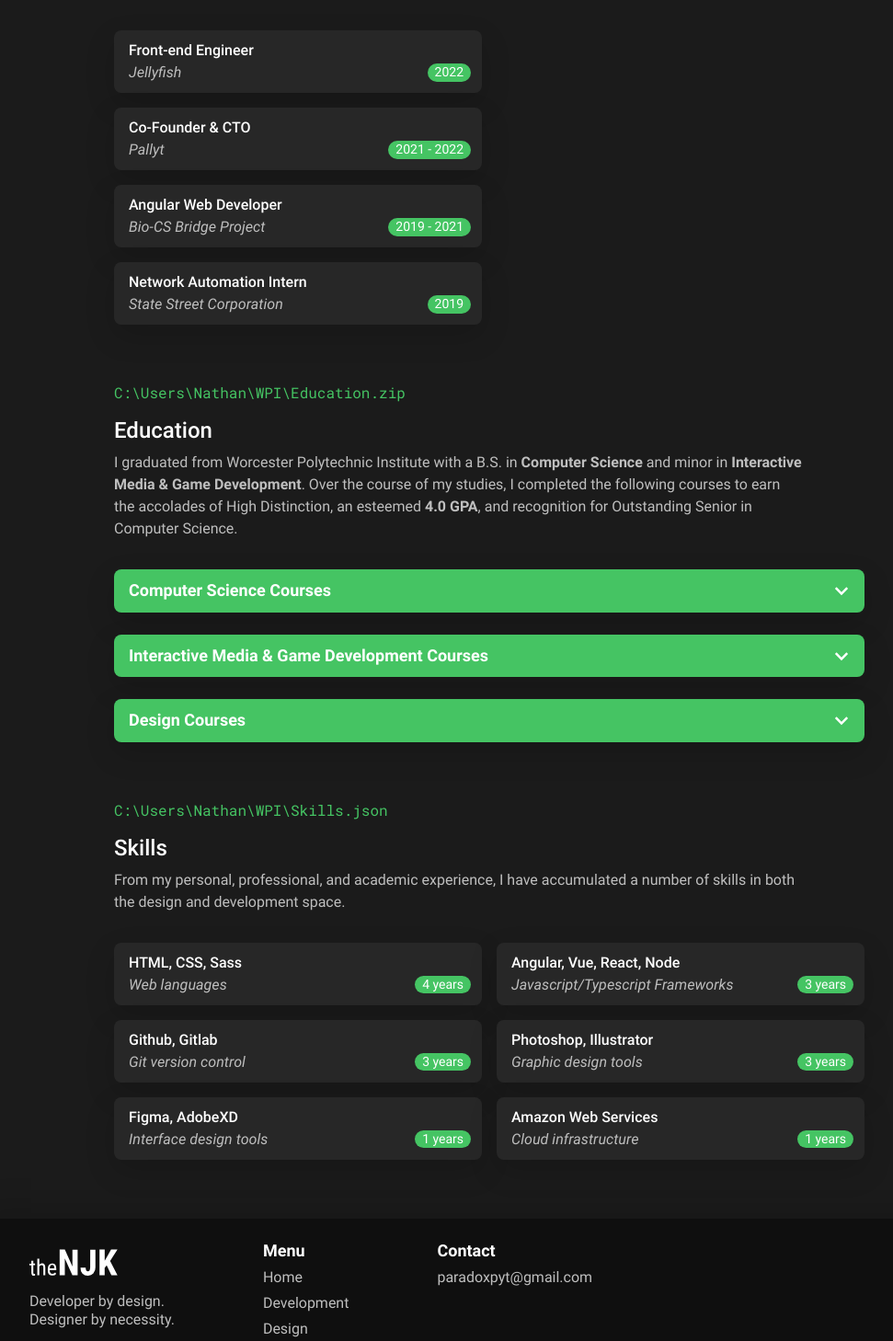
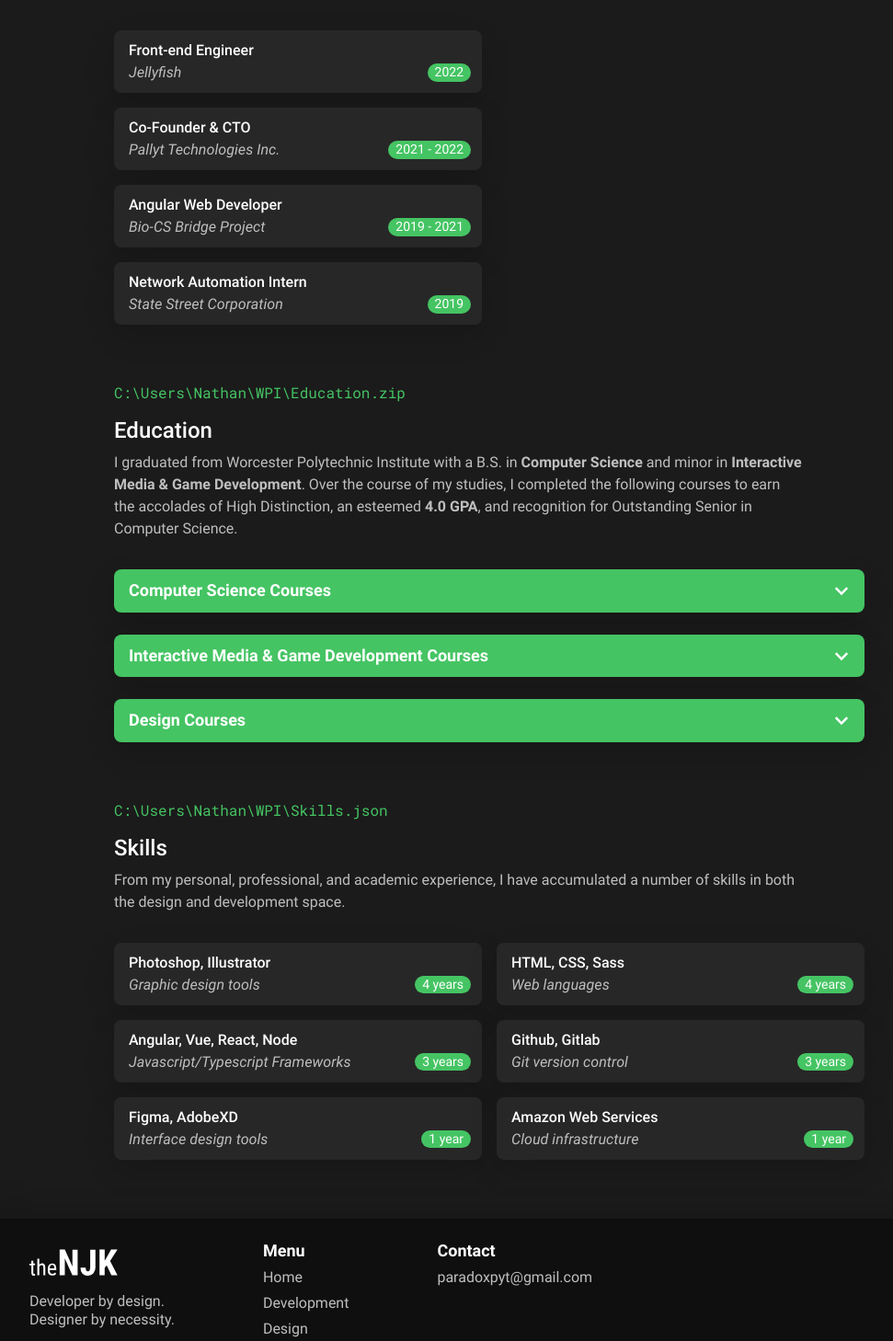
Before and after one commit to Paradoxdotexe/theNJK, a Vue app: page / in a window 1280 px wide. Shown: the part 1009-2467 px from the top of the page at 92% size, without its empty margins (16-987 px from the left). Built offline with nearby package versions, Linux system fonts and the light colour scheme.

Commit message:
Update skills and roles

```diff
--- a/src/data/development.ts
+++ b/src/data/development.ts
@@ -48,7 +48,7 @@ const DevelopmentEntries: DevelopmentEntry[] = [
       work:
           'During my final 7-week term at WPI, I carried out a complete overhaul of the Pallyt website, improving its aesthetic, bringing it up-to-date, and converting the previous Vue web app to React. ' +
           'I created new content that would specifically target the intended audiences of the website, creating a space to inform users, partners, and possible investors. ' +
-          'For implemention, I built a new React web app from the ground up using Next.js and deployed it as a static website using Amazon Web Services.',
+          'For implementation, I built a new React web app from the ground up using Next.js and deployed it as a static website using Amazon Web Services.',
       demo: 'https://pallyt.com'
     }
   },
--- a/src/data/roles.ts
+++ b/src/data/roles.ts
@@ -12,7 +12,7 @@ const Roles: Role[] = [
   },
   {
     title: 'Co-Founder & CTO',
-    company: 'Pallyt',
+    company: 'Pallyt Technologies Inc.',
     years: [2021, 2022]
   },
   {
--- a/src/data/skills.ts
+++ b/src/data/skills.ts
@@ -5,6 +5,11 @@ interface Skill {
 }
 
 const Skills: Skill[] = [
+  {
+    technologies: 'Photoshop, Illustrator',
+    type: 'Graphic design tools',
+    years: 4
+  },
   {
     technologies: 'HTML, CSS, Sass',
     type: 'Web languages',
@@ -21,11 +26,6 @@ const Skills: Skill[] = [
     years: 3
   },
   {
-    technologies: 'Photoshop, Illustrator',
-    type: 'Graphic design tools',
-    years: 3
-  },
-  {
     technologies: 'Figma, AdobeXD',
     type: 'Interface design tools',
     years: 1
--- a/src/pages/HomePage.vue
+++ b/src/pages/HomePage.vue
@@ -76,7 +76,7 @@
           :key="i"
           :title="skill.technologies"
           :subtitle="skill.type"
-          :tag="`${skill.years} years`"
+          :tag="`${skill.years} year${skill.years > 1 ? 's' : ''}`"
         ></ContentCard>
       </div>
     </div>
```
